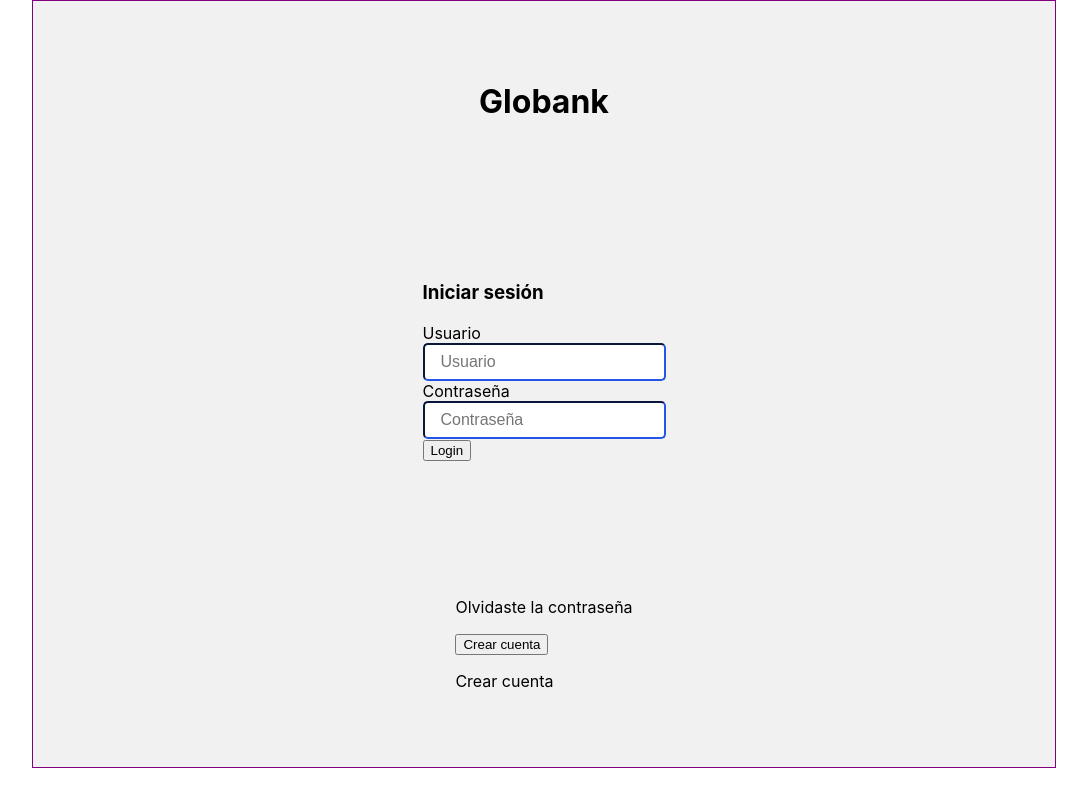
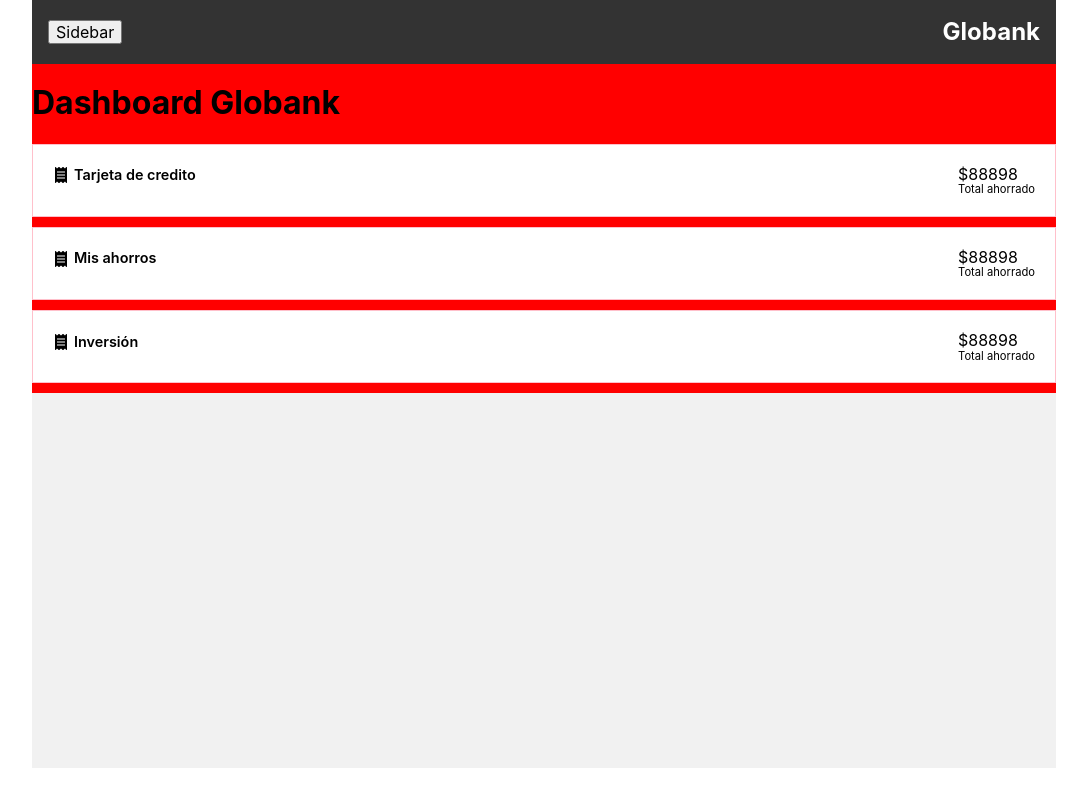
Before and after one commit to xcheckbox/globank, a React (Create React App) app: page / in a window 1280 px wide. Before the commit this address led to /login. Shown: the whole page, without its empty margins (96-1183 px from the left). Built offline with nearby package versions, Linux system fonts and the light colour scheme.

Commit message:
account card done

```diff
--- a/package.json
+++ b/package.json
@@ -9,6 +9,7 @@
     "normalize.css": "^8.0.1",
     "react": "^18.2.0",
     "react-dom": "^18.2.0",
+    "react-icons": "^4.7.1",
     "react-router-dom": "^6.8.1",
     "react-scripts": "5.0.1",
     "styled-components": "^5.3.6",
--- /dev/null
+++ b/src/components/atoms/Card/index.js
@@ -0,0 +1,11 @@
+
+import React from 'react';
+import { StyledCard } from './index.styled';
+
+export const Card = ({ children }) => {
+  return (
+    <StyledCard>
+      {children}
+    </StyledCard>
+  )
+}
--- /dev/null
+++ b/src/components/atoms/Card/index.styled.js
@@ -0,0 +1,6 @@
+import styled from 'styled-components';
+
+export const StyledCard = styled.div`
+  background-color: white;
+  border-radius: 10;
+`;
--- /dev/null
+++ b/src/components/molecules/AccountCard/index.js
@@ -0,0 +1,22 @@
+
+import React from 'react'
+import { StyledAccountCard, StyledAccountNumber, StyledBalance } from './index.styled';
+import { FaReceipt } from "react-icons/fa";
+
+export const AccountCard = ({ title, balance, Icon = <FaReceipt /> }) => {
+  return (
+    <>
+      <StyledAccountCard>
+        <StyledAccountNumber>
+          {Icon}
+          <span className='title'>{title}</span>
+        </StyledAccountNumber>
+        <StyledBalance>
+          <span className='balance'>$88898</span>
+          <p className='description'>Total ahorrado</p>
+        </StyledBalance>
+      </StyledAccountCard>
+    </>
+
+  )
+}
--- /dev/null
+++ b/src/components/molecules/AccountCard/index.styled.js
@@ -0,0 +1,40 @@
+import styled from 'styled-components';
+import { StyledCard } from 'components/atoms/Card/index.styled';
+
+const StyledAccountCard = styled(StyledCard)`
+  display: flex;
+  justify-content: space-between;
+  align-items: center;
+  padding: 20px;
+  margin: 10px 0;
+  border: 1px solid pink;
+`;
+
+const StyledAccountNumber = styled.div`
+  font-weight: 600;
+  margin-bottom: 10px;
+  display: flex;
+  align-items: center;
+
+  span.title {
+    margin-left: 5px;
+    font-size: 0.9em;
+  }
+`;
+
+const StyledBalance = styled.div`
+  font-size: 1em;
+
+  .description {
+    padding: 0;
+    margin: 0;
+    font-size: .7em;
+  }
+`;
+
+
+export {
+  StyledAccountCard,
+  StyledAccountNumber,
+  StyledBalance
+}
--- /dev/null
+++ b/src/components/organisms/Accounts/index.js
@@ -0,0 +1,25 @@
+
+import { AccountCard } from 'components/molecules/AccountCard'
+import React, { useState } from 'react'
+
+export const Accounts = () => {
+
+  return (
+    <div>
+      <AccountCard
+        title={'Tarjeta de credito'}
+        balance={'64474'}
+      />
+
+      <AccountCard
+        title={'Mis ahorros'}
+        balance={'665656'}
+      />
+
+      <AccountCard
+        title={'Inversión'}
+        balance={'64474'}
+      />
+    </div>
+  )
+}
--- a/src/index.js
+++ b/src/index.js
@@ -1,6 +1,6 @@
 import React from 'react';
 import ReactDOM from 'react-dom/client';
-// import 'normalize.css';
+import 'normalize.css';
 import './index.css';
 import App from './App';
 import reportWebVitals from './reportWebVitals';
--- a/src/pages/DashboardPage/index.js
+++ b/src/pages/DashboardPage/index.js
@@ -1,11 +1,12 @@
 
+import { Accounts } from 'components/organisms/Accounts';
 import React from 'react';
 import styled from 'styled-components';
 
 export const Dashboard = () => {
   return (
     <div>
-      <h1>Contenido Principal</h1>
+      <Accounts />
     </div>
   )
 }
--- a/src/routes/PrivateRoute.js
+++ b/src/routes/PrivateRoute.js
@@ -2,7 +2,7 @@
 
 export const PrivateRoute = ({ children }) => {
   const user = {
-    isAuthenticated: false
+    isAuthenticated: true
   }
 
   return user.isAuthenticated ? children : <Navigate to="/login" />
--- a/src/routes/PublicRoute.js
+++ b/src/routes/PublicRoute.js
@@ -3,7 +3,7 @@
 export const PublicRoute = ({ children }) => {
 
   const user = {
-    isAuthenticated: false
+    isAuthenticated: true
   }
 
   return user.isAuthenticated ? <Navigate to="/" /> : children
```
Also changed, not shown: 1 other file (tests, documents, lock files or other folders).
